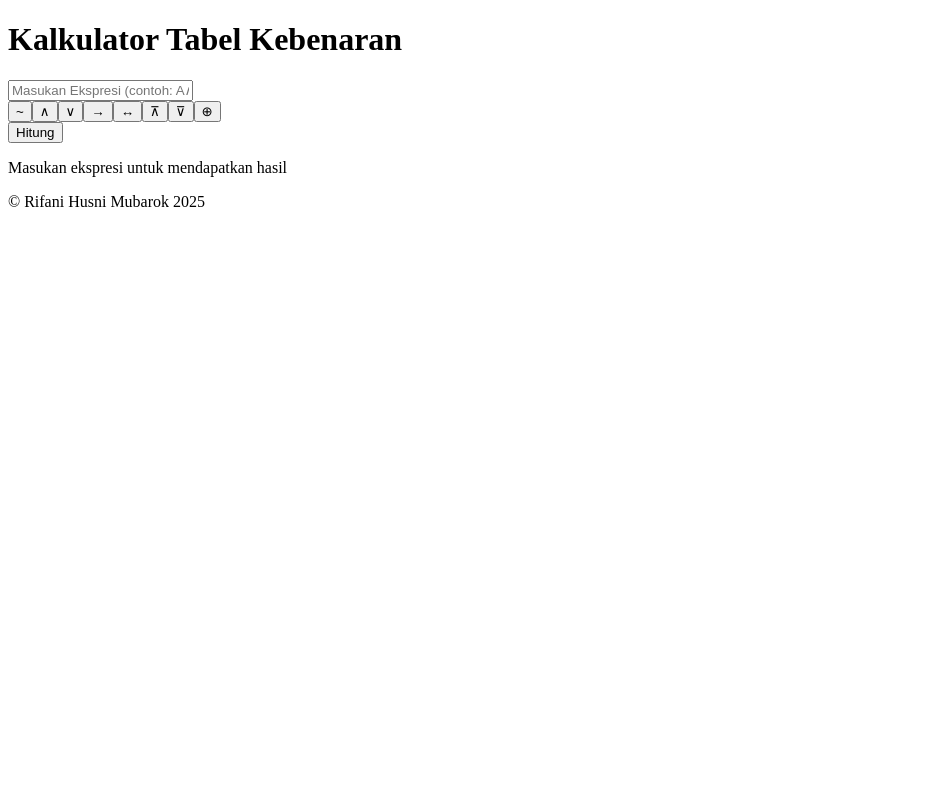
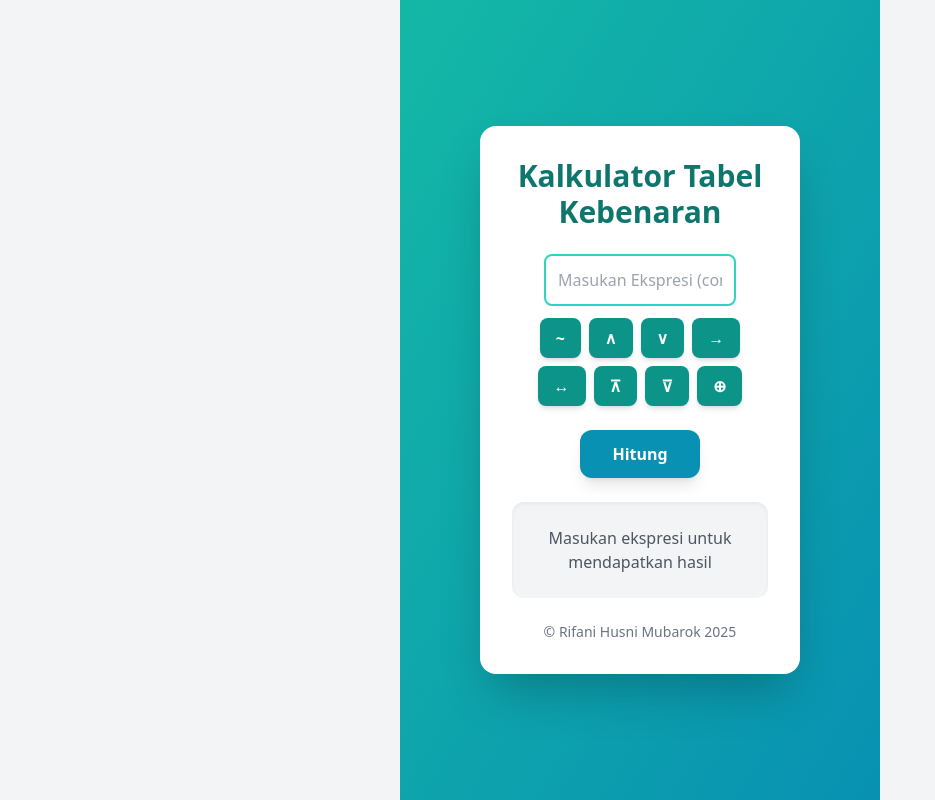
Before and after one commit to alwannugrahaputra-lgtm/tabel-kebeneran-husni, a Next.js app: page / in a window 1280 px wide. Shown: the whole page, without its empty margins (0-935 px from the left). Built offline with nearby package versions, Linux system fonts and the light colour scheme.

Commit message:
Update layout.js

```diff
--- a/src/app/layout.js
+++ b/src/app/layout.js
@@ -1,3 +1,5 @@
+import './globals.css';
+
 export const metadata = {
   title: "Kalkulator Tabel Kebenaran",
   description: "Dibuat oleh Rifani Husni Mubarok 2025",
@@ -6,7 +8,9 @@ export const metadata = {
 export default function RootLayout({ children }) {
   return (
     <html lang="id">
-      <body>{children}</body>
+      <body className="bg-gradient-to-br from-teal-500 to-cyan-600 min-h-screen text-gray-900 dark:text-gray-100">
+        {children}
+      </body>
     </html>
   );
 }
```
